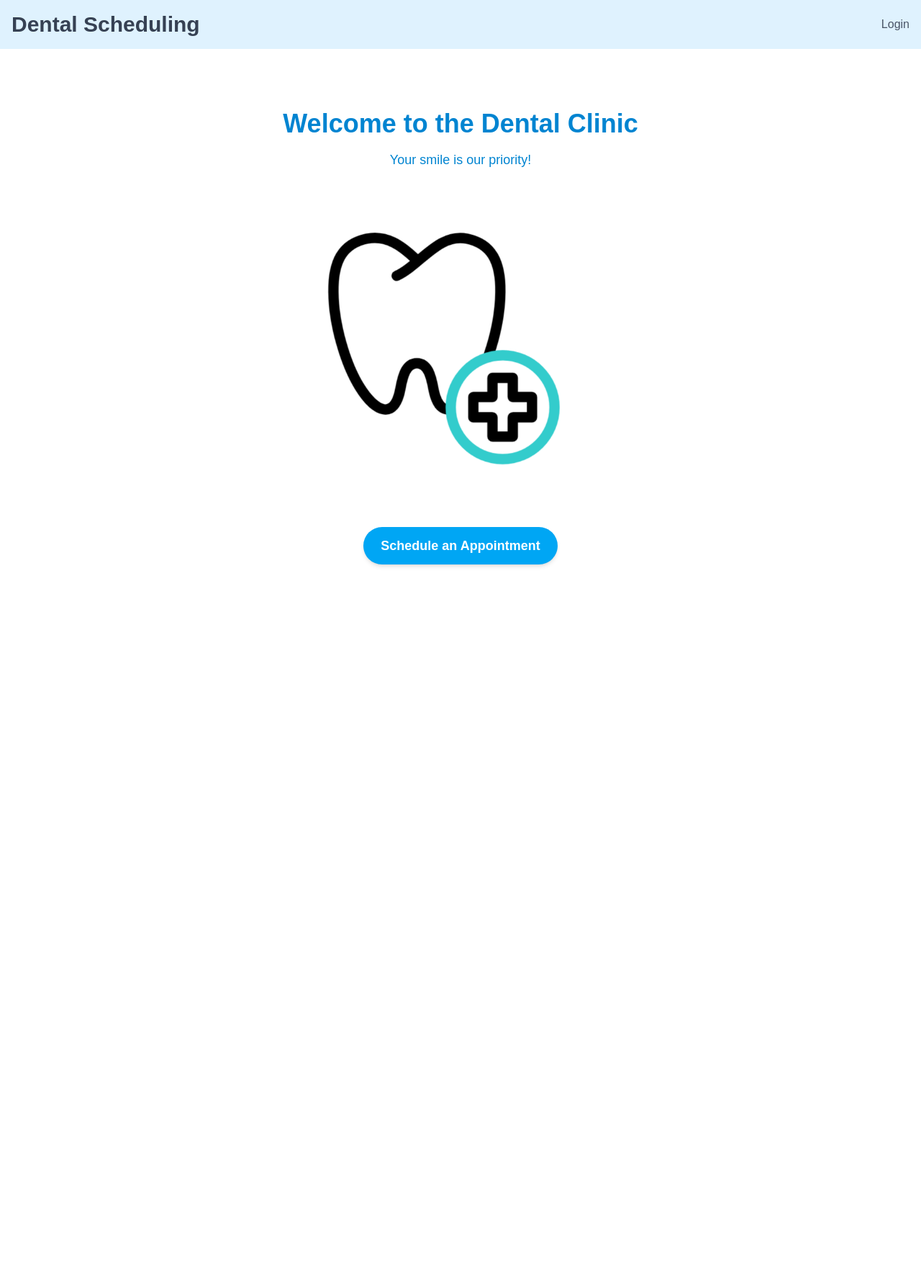
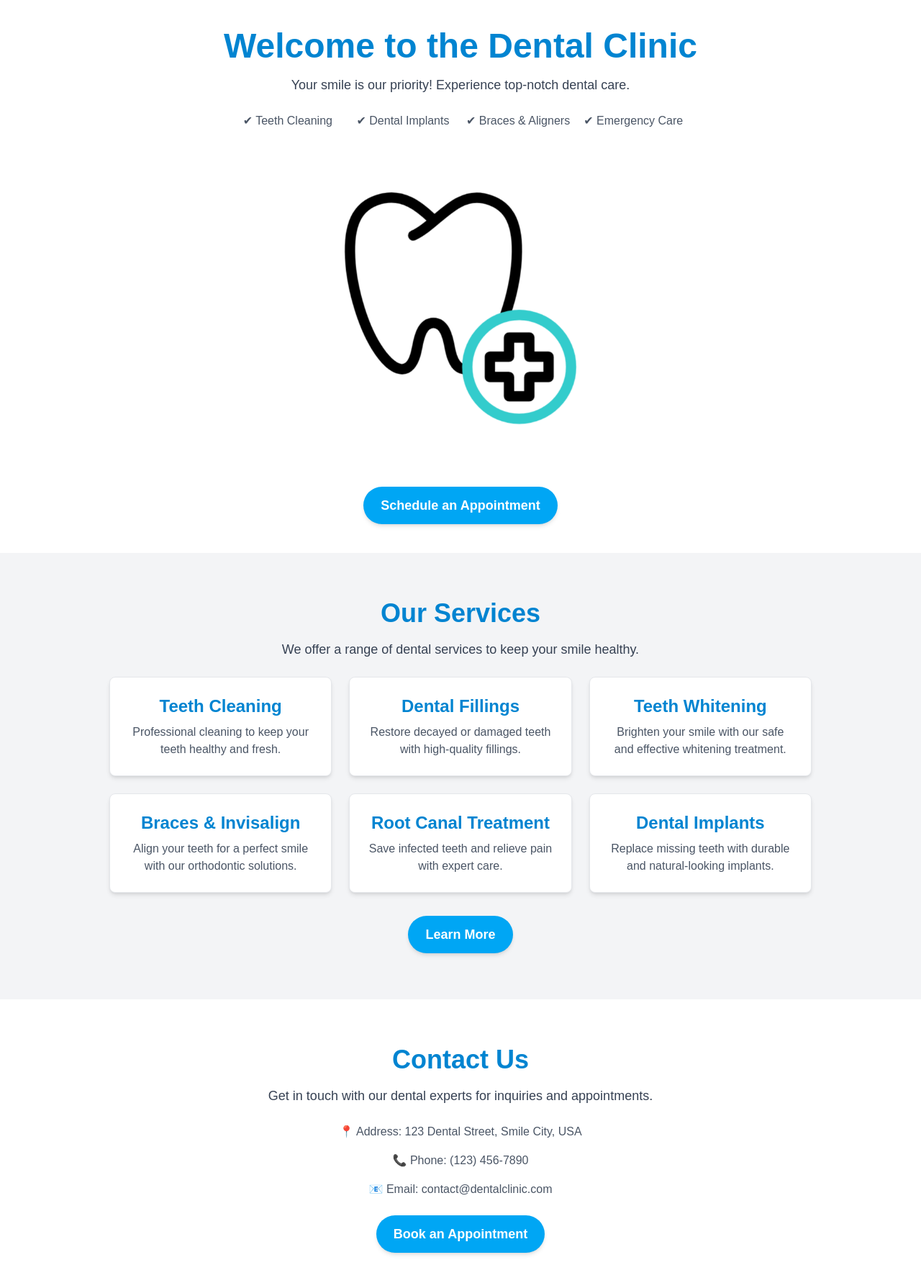
Before and after one commit to gengkhi/dental-scheduling, a Next.js app: page / in a window 1280 px wide. Shown: the top 1782 px of the page at 72% size. Before the commit the page ends 868 px from the top, so only its background shows below. Built offline with nearby package versions, Linux system fonts and the light colour scheme; no server answers.

Commit message:
fixed the login/register logic and mount/unmount of components

```diff
--- /dev/null
+++ b/components/Contact.js
@@ -0,0 +1,28 @@
+export default function Contact() {
+    return (
+      <div className="w-full py-16 bg-white text-center">
+        <h2 className="text-4xl font-bold text-sky-600">Contact Us</h2>
+        <p className="text-lg text-gray-700 mt-4 mb-6">
+          Get in touch with our dental experts for inquiries and appointments.
+        </p>
+
+        <div className="max-w-xl mx-auto space-y-4">
+          <p className="text-gray-600">
+            📍 Address: 123 Dental Street, Smile City, USA
+          </p>
+          <p className="text-gray-600">
+            📞 Phone: (123) 456-7890
+          </p>
+          <p className="text-gray-600">
+            📧 Email: contact@dentalclinic.com
+          </p>
+        </div>
+
+        <button
+          className="mt-6 px-6 py-3 bg-sky-500 text-white rounded-full shadow-md text-lg font-semibold hover:bg-sky-600 transition duration-300"
+        >
+          Book an Appointment
+        </button>
+      </div>
+    );
+  }
--- /dev/null
+++ b/components/Services.js
@@ -0,0 +1,43 @@
+import { motion } from "framer-motion";
+
+export default function Services() {
+  const services = [
+    { title: "Teeth Cleaning", description: "Professional cleaning to keep your teeth healthy and fresh." },
+    { title: "Dental Fillings", description: "Restore decayed or damaged teeth with high-quality fillings." },
+    { title: "Teeth Whitening", description: "Brighten your smile with our safe and effective whitening treatment." },
+    { title: "Braces & Invisalign", description: "Align your teeth for a perfect smile with our orthodontic solutions." },
+    { title: "Root Canal Treatment", description: "Save infected teeth and relieve pain with expert care." },
+    { title: "Dental Implants", description: "Replace missing teeth with durable and natural-looking implants." },
+  ];
+
+  return (
+    <div className="w-full py-16 bg-gray-100 text-center">
+      <h2 className="text-4xl font-bold text-sky-600">Our Services</h2>
+      <p className="text-lg text-gray-700 mt-4 mb-6">We offer a range of dental services to keep your smile healthy.</p>
+
+      <motion.div
+        className="grid grid-cols-1 sm:grid-cols-2 md:grid-cols-3 gap-6 max-w-5xl mx-auto px-6"
+        initial={{ opacity: 0, y: 50 }}
+        animate={{ opacity: 1, y: 0 }}
+        transition={{ duration: 0.6 }}
+      >
+        {services.map((service, index) => (
+          <motion.div
+            key={index}
+            className="bg-white p-6 rounded-lg shadow-md border border-gray-200"
+            whileHover={{ scale: 1.05 }}
+          >
+            <h3 className="text-2xl font-semibold text-sky-600">{service.title}</h3>
+            <p className="text-gray-600 mt-2">{service.description}</p>
+          </motion.div>
+        ))}
+      </motion.div>
+
+      <button
+        className="mt-8 px-6 py-3 bg-sky-500 text-white rounded-full shadow-md text-lg font-semibold hover:bg-sky-600 transition duration-300"
+      >
+        Learn More
+      </button>
+    </div>
+  );
+}
--- a/package.json
+++ b/package.json
@@ -10,10 +10,14 @@
   },
   "dependencies": {
     "axios": "^1.8.4",
+    "framer-motion": "^12.6.3",
+    "jwt-decode": "^4.0.0",
+    "moment": "^2.30.1",
     "next": "15.2.4",
     "postcss": "^8.5.3",
     "react": "^19.0.0",
     "react-dom": "^19.0.0",
+    "react-toastify": "^11.0.5",
     "tailwindcss": "^4.0.17"
   },
   "devDependencies": {
--- a/src/pages/_app.js
+++ b/src/pages/_app.js
@@ -1,28 +1,52 @@
-import "@/styles/globals.css";
 import { useState, useEffect } from "react";
 import { useRouter } from "next/router";
 import Navbar from "../../components/Navbar";
+import "@/styles/globals.css";
 
 export default function App({ Component, pageProps }) {
   const [isLoggedIn, setIsLoggedIn] = useState(false);
+  const [isMounted, setIsMounted] = useState(false); // Added this state to track mount status
   const router = useRouter();
+  let logoutTimer;
 
-  // Check if the user is logged in (token exists)
   useEffect(() => {
+    setIsMounted(true); // Set to true once the component mounts on the client side
+
     const token = localStorage.getItem("token");
-    setIsLoggedIn(!!token); // Set state to true if token exists
+    setIsLoggedIn(!!token);
 
-    // Redirect to booking page if logged in
     if (token && router.pathname === "/") {
       router.push("/booking");
     }
+
+    const resetTimer = () => {
+      clearTimeout(logoutTimer);
+      logoutTimer = setTimeout(() => {
+        localStorage.removeItem("token");
+        setIsLoggedIn(false);
+        router.push("/");
+      }, 5 * 60 * 1000);
+    };
+
+    window.addEventListener("mousemove", resetTimer);
+    window.addEventListener("keypress", resetTimer);
+    window.addEventListener("click", resetTimer);
+
+    resetTimer();
+
+    return () => {
+      clearTimeout(logoutTimer);
+      window.removeEventListener("mousemove", resetTimer);
+      window.removeEventListener("keypress", resetTimer);
+      window.removeEventListener("click", resetTimer);
+    };
   }, [router]);
+
+  if (!isMounted) return null;
 
   return (
     <div>
-      {/* Navbar is visible on all pages */}
-      <Navbar isLoggedIn={isLoggedIn} />
-
+      {isLoggedIn && <Navbar isLoggedIn={isLoggedIn} />}
       <Component {...pageProps} />
     </div>
   );
--- a/src/pages/index.js
+++ b/src/pages/index.js
@@ -1,16 +1,14 @@
 import { useState, useEffect } from "react";
 import { useRouter } from "next/router";
-import Login from "../../components/Login";
-import Register from "../../components/Register";
+import { motion } from "framer-motion";
+import Services from "../../components/Services";
+import Contact from "../../components/Contact";
 
 export default function Home() {
-  const [isLogin, setIsLogin] = useState(true);
-  const [showForm, setShowForm] = useState(false);
   const [isLoggedIn, setIsLoggedIn] = useState(false);
   const router = useRouter();
 
   useEffect(() => {
-    // Check if user is already logged in
     const token = localStorage.getItem("token");
     if (token) {
       setIsLoggedIn(true);
@@ -21,41 +19,51 @@ export default function Home() {
     if (isLoggedIn) {
       router.push("/booking");
     } else {
-      setShowForm(true);
+      // Redirect to login page in a new tab if not logged in
+      router.push("/login");
     }
   };
 
+  const handleRegisterClick = () => {
+    // Redirect to register page in a new tab
+    router.push("/register");
+  };
+
   return (
-    <div className="flex min-h-screen bg-white">
-      <div className="w-full flex flex-col justify-center items-center p-10 bg-white">
-        {!showForm ? (
-          <div className="text-center">
-            <h1 className="text-4xl font-bold mb-4 text-sky-600">Welcome to the Dental Clinic</h1>
-            <p className="text-lg mb-6 text-sky-600">Your smile is our priority!</p>
-            <img src="/tooth.gif" alt="Dental Clinic" className="max-w-md rounded-lg" />
-            <div className="mt-6">
-              <button
-                onClick={handleAppointmentClick}
-                className="px-6 py-3 bg-sky-500 text-white rounded-full shadow-md text-lg font-semibold hover:bg-sky-600 transition duration-300"
-              >
-                Schedule an Appointment
-              </button>
-            </div>
-          </div>
-        ) : (
-          <div className="w-full max-w-md">
-            {isLogin ? <Login /> : <Register />}
-            <div className="mt-4 text-center">
-              <button
-                onClick={() => setIsLogin(!isLogin)}
-                className="text-sky-600 font-semibold"
-              >
-                {isLogin ? "Don't have an account? Register" : "Already have an account? Login"}
-              </button>
-            </div>
-          </div>
-        )}
-      </div>
+    <div className="flex flex-col min-h-screen bg-white">
+      <motion.div
+        initial={{ opacity: 0, y: -50 }}
+        animate={{ opacity: 1, y: 0 }}
+        transition={{ duration: 0.8 }}
+        className="w-full flex flex-col justify-center items-center p-10 text-center"
+      >
+        <h1 className="text-5xl font-bold mb-4 text-sky-600">Welcome to the Dental Clinic</h1>
+        <p className="text-lg mb-6 text-gray-700">Your smile is our priority! Experience top-notch dental care.</p>
+        <div className="grid grid-cols-2 md:grid-cols-4 gap-4 text-gray-600 mb-6">
+          <motion.div whileHover={{ scale: 1.1 }}>✔ Teeth Cleaning</motion.div>
+          <motion.div whileHover={{ scale: 1.1 }}>✔ Dental Implants</motion.div>
+          <motion.div whileHover={{ scale: 1.1 }}>✔ Braces & Aligners</motion.div>
+          <motion.div whileHover={{ scale: 1.1 }}>✔ Emergency Care</motion.div>
+        </div>
+        <motion.img
+          src="/tooth.gif"
+          alt="Dental Clinic"
+          className="max-w-md rounded-lg"
+          initial={{ opacity: 0 }}
+          animate={{ opacity: 1 }}
+          transition={{ duration: 1 }}
+        />
+        <motion.button
+          onClick={handleAppointmentClick}
+          className="mt-6 px-6 py-3 bg-sky-500 text-white rounded-full shadow-md text-lg font-semibold hover:bg-sky-600 transition duration-300"
+          whileHover={{ scale: 1.05 }}
+        >
+          Schedule an Appointment
+        </motion.button>
+      </motion.div>
+
+      <Services />
+      <Contact />
     </div>
   );
 }
--- a/src/pages/login.js
+++ b/src/pages/login.js
@@ -5,28 +5,47 @@ import { useRouter } from "next/router";
 export default function Login() {
   const [email, setEmail] = useState("");
   const [password, setPassword] = useState("");
+  const [errorMessage, setErrorMessage] = useState("");
   const router = useRouter();
 
   const handleSubmit = async (e) => {
     e.preventDefault();
     try {
-      const response = await API.post("/auth/login", { email, password });
+      const response = await API.post("/api/auth/login", { email, password });
       localStorage.setItem("token", response.data.token);
-      router.push("/");
+      router.push("/booking");
     } catch (error) {
+      setErrorMessage("Invalid credentials. Please try again.");
       console.error(error);
     }
   };
 
   return (
-    <div className="min-h-screen flex items-center justify-center bg-white">
-      <div className="bg-[#4A6C78] shadow-lg p-8 rounded-lg w-150">
-        <h2 className="text-2xl font-bold text-primary text-center text-white">Login</h2>
-        <form onSubmit={handleSubmit} className="mt-4">
+    <div className="min-h-screen flex flex-col items-center justify-center bg-gray-100 p-6">
+
+      {/* Clinic Details */}
+      <div className="text-center mb-8 max-w-2xl">
+        <h2 className="text-4xl font-bold text-sky-600">Welcome to SmileCare Dental</h2>
+        <p className="text-lg text-gray-700 mt-2">
+          Providing quality dental care to keep your smile bright and healthy.
+        </p>
+      </div>
+
+      {/* Login Box */}
+      <div className="bg-white w-full max-w-md p-8 rounded-lg shadow-lg border border-gray-200">
+        <h3 className="text-2xl font-bold text-sky-600 text-center mb-4">Login to Your Account</h3>
+
+        {errorMessage && (
+          <div className="bg-red-100 text-red-600 p-2 rounded mb-4 text-center">
+            {errorMessage}
+          </div>
+        )}
+
+        <form onSubmit={handleSubmit} className="space-y-4">
           <input
             type="email"
             placeholder="Email"
-            className="w-full p-2 border rounded mb-2 bg-white"
+            className="w-full p-3 border border-gray-300 rounded-lg focus:ring-2 focus:ring-sky-500"
             value={email}
             onChange={(e) => setEmail(e.target.value)}
             required
@@ -34,13 +53,29 @@ export default function Login() {
           <input
             type="password"
             placeholder="Password"
-            className="w-full p-2 border rounded mb-2 bg-white"
+            className="w-full p-3 border border-gray-300 rounded-lg focus:ring-2 focus:ring-sky-500"
             value={password}
             onChange={(e) => setPassword(e.target.value)}
             required
           />
-          <button className="w-full bg-[#77FAF0] text-white py-2 rounded font-bold">Log In</button>
+          <button
+            type="submit"
+            className="w-full bg-sky-600 text-white py-3 rounded-lg font-bold hover:bg-sky-700 transition-all duration-300"
+          >
+            Log In
+          </button>
         </form>
+
+        {/* Register Link */}
+        <p className="text-center text-gray-600 mt-4">
+          Don't have an account?
+          <span
+            className="text-sky-600 font-semibold cursor-pointer hover:underline"
+            onClick={() => router.push("/register")}
+          >
+            {" "}Register Here
+          </span>
+        </p>
       </div>
     </div>
   );
```
Also changed, not shown: src/pages/booking.js (+66 -20 lines), src/pages/dashboard.js (+5 -5 lines), src/pages/register.js (+55 -12 lines), 1 other file (tests, documents, lock files or other folders).
